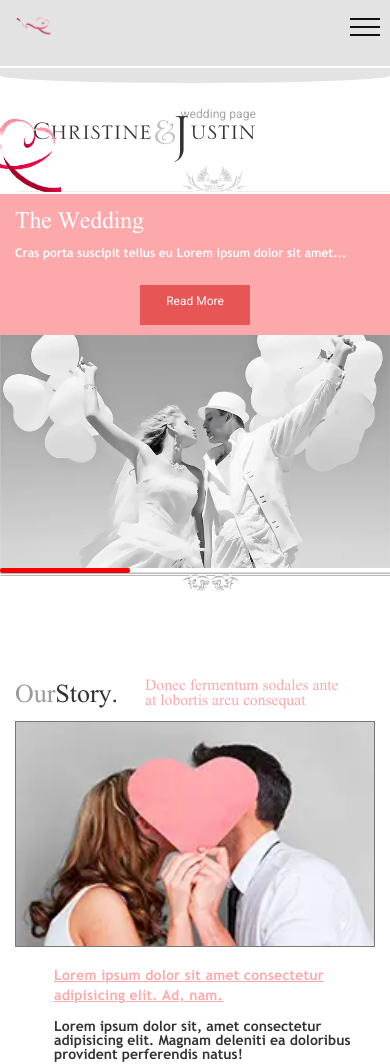
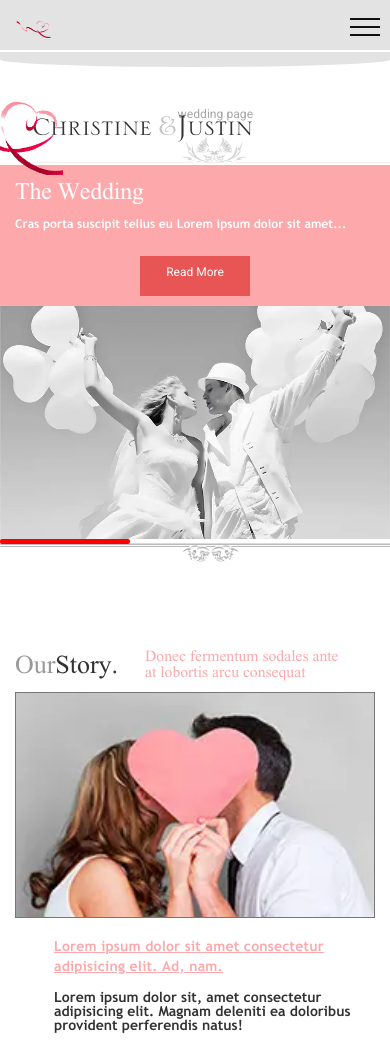
Before and after one commit to EvgenLebedev-1984/weding, a plain HTML site: page index.html in a window 390 px wide. Shown: the top 1064 px of the page. Drawn offline with Linux system fonts and the light colour scheme; files whose address does not match are found by name.

Commit message:
Add files via upload

```diff
--- a/css/style.css
+++ b/css/style.css
@@ -1298,14 +1298,19 @@ span #read-more_3:before {
 }
 
 .title-row__sub-title {
+  -webkit-box-flex: 0;
+      -ms-flex: 0 0 auto;
+          flex: 0 0 auto;
   font-size: calc(12px + 2 * ((100vw - 320px) / 862));
   color: #a6a6a7;
   font-weight: 400;
   font-family: "Roboto";
-  line-height: 1.1;
 }
 
 .title-row__title {
+  -webkit-box-flex: 0;
+      -ms-flex: 0 0 auto;
+          flex: 0 0 auto;
   position: relative;
   z-index: 3;
   font-size: calc(30px + 20 * ((100vw - 320px) / 862));
@@ -1329,7 +1334,7 @@ span #read-more_3:before {
 .title-row__title p {
   display: inline;
   position: relative;
-  z-index: 1;
+  z-index: 2;
 }
 
 ._no-webp .title-row__title p:before{
@@ -1340,8 +1345,8 @@ span #read-more_3:before {
   background-repeat: no-repeat;
   background-size: cover;
   position: absolute;
-  top: 0px;
-  left: 0px;
+  top: -5px;
+  left: 2px;
   z-index: 0;
   width: 320px;
   height: 180px;
@@ -1933,6 +1938,10 @@ span #read-more_3:before {
 }
 
 @media (max-width: 900px) {
+  .header__content {
+    min-height: 50px;
+  }
+
   .header__logo {
     display: block;
     -webkit-box-flex: 0;
@@ -1940,8 +1949,9 @@ span #read-more_3:before {
             flex: 0 0 40px;
     position: relative;
     z-index: 5;
-    width: 50px;
-    height: 43px;
+    width: 60px;
+    height: 40px;
+    top: 10px;
   }
 
   .header__logo img {
@@ -1975,7 +1985,7 @@ span #read-more_3:before {
     left: 0px;
     z-index: 10;
     width: 100%;
-    height: 66px;
+    height: 50px;
     background-color: #e3e3e3;
   }
 
@@ -2001,8 +2011,8 @@ span #read-more_3:before {
     left: 0px;
     z-index: 10;
     width: 100%;
-    height: 66px;
-    background-color: #999;
+    height: 50px;
+    background-color: #e3e3e3;
   }
 
   .menu__body {
@@ -2017,7 +2027,7 @@ span #read-more_3:before {
   .menu__link {
     font-size: calc(20px + 4 * ((100vw - 320px) / 862));
     color: #595959;
-    font-weight: 400;
+    font-weight: 600;
     font-family: "Serlioltstd";
   }
 
@@ -2093,12 +2103,31 @@ span #read-more_3:before {
             justify-content: center;
   }
 
+  .page:before {
+    top: 52px;
+  }
+
   .main {
     padding: 70px 0px 30px 0px;
   }
 
   .title-row__sub-title {
-    padding-bottom: 8px;
+    padding-bottom: 10px;
+  }
+
+  .title-row__title span {
+    font-size: calc(35px + 10 * ((100vw - 320px) / 862));
+    color: #c0c0c0;
+    font-weight: 400;
+    font-family: "Serlioltstd";
+    padding: 0 5px;
+  }
+
+  .title-row__title sub {
+    font-size: calc(35px + 30 * ((100vw - 320px) / 862));
+    color: #323231;
+    font-weight: 400;
+    font-family: "Serlioltstd";
   }
 
   .main__block:before {
@@ -2271,6 +2300,18 @@ span #read-more_3:before {
     display: -webkit-box;
     display: -ms-flexbox;
     display: flex;
+    line-height: 0.6px;
+  }
+
+  .title-row__title p:before {
+    top: -18px;
+    left: 2px;
+  }
+}
+
+@media (max-width: 500px) and (max-width: 1170px) {
+  .title-row__title {
+    line-height: calc(10px + -9.4 * ((100vw - 320px) / 850));
   }
 }
 
--- a/index.html
+++ b/index.html
@@ -169,7 +169,7 @@
 
 							<div class="blocks-item">
 								<div class="blocks-item__pictur">
-									<img src="../img/4.webp" alt="#">
+									<img src="img/4.webp" alt="#">
 								</div>
 								<div class="blocks-item__body">
 									<a href="#" class="blocks-item__link">Lorem ipsum dolor sit amet consectetur adipisicing
@@ -200,7 +200,7 @@
 
 							<div class="present__item">
 								<div class="present__pic">
-									<picture><source srcset="../img/6.webp" type="image/webp"><img src="../img/6.jpg" alt="#"></picture>
+									<picture><source srcset="img/6.webp" type="image/webp"><img src="img/6.jpg" alt="#"></picture>
 								</div>
 								<div class="present__body">
 									<div class="present__row-title">
```
Also changed, not shown: css/style.min.css.
